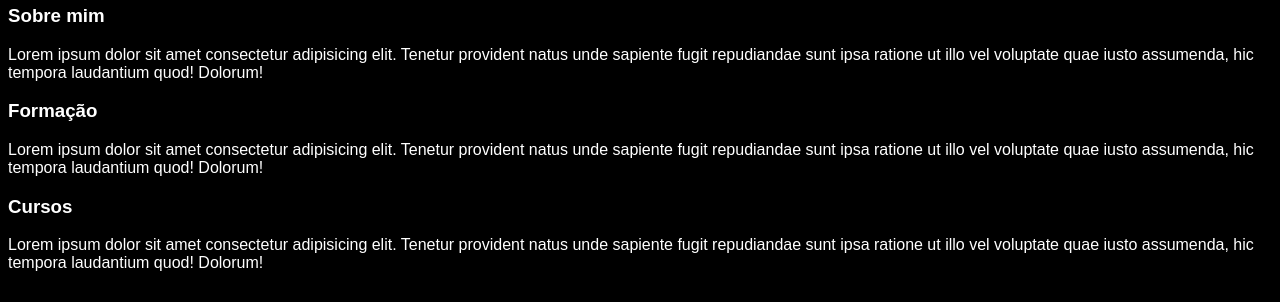
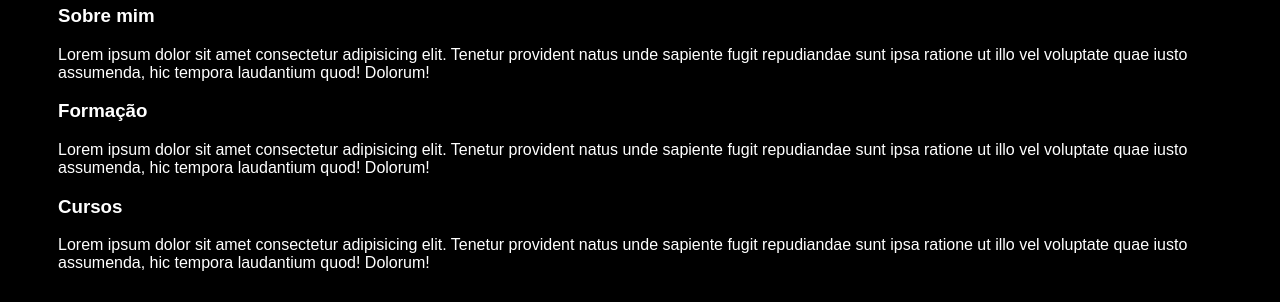
Before and after one commit to fariascarlos2346/easy-portfolio, a plain HTML site: page index.html in a window 1280 px wide. Shown: the part 377-679 px from the top of the page. Drawn offline with Linux system fonts and the light colour scheme.

Commit message:
modificaçãoe no index.css e index.html

```diff
--- a/index.css
+++ b/index.css
@@ -53,3 +53,11 @@ footer a {
 footer p {
     margin-top: 2px;
 }
+
+.container {
+    padding: 0px 50px;
+}
+
+nav a:hover {
+    color: blue;
+}
--- a/index.html
+++ b/index.html
@@ -7,7 +7,9 @@
     <title>Carlos Henrique</title>
     <link rel="stylesheet" href="index.css">
 </head>
+
 <body>
+    <div class="container">
         <nav>
             <ul>
                 <li>
@@ -59,5 +61,6 @@
                 <p>Youtube</p>
             </a>
         </footer>
+    </div>
 </body>
 </html>
```
Lines whose indentation alone changed are shown as unchanged.
